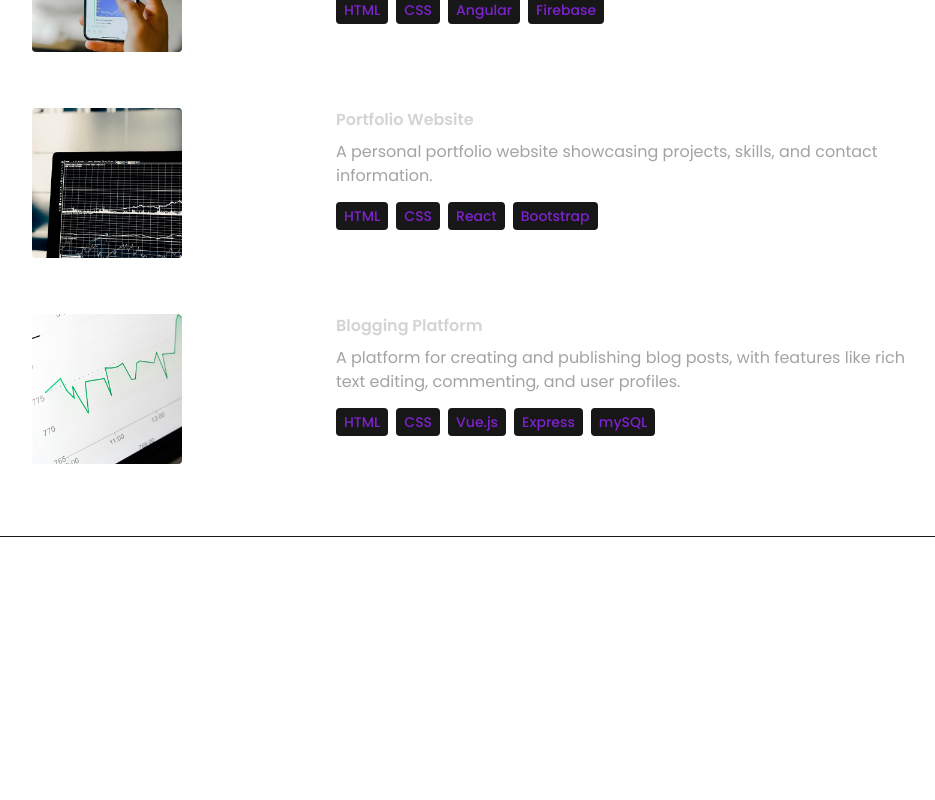
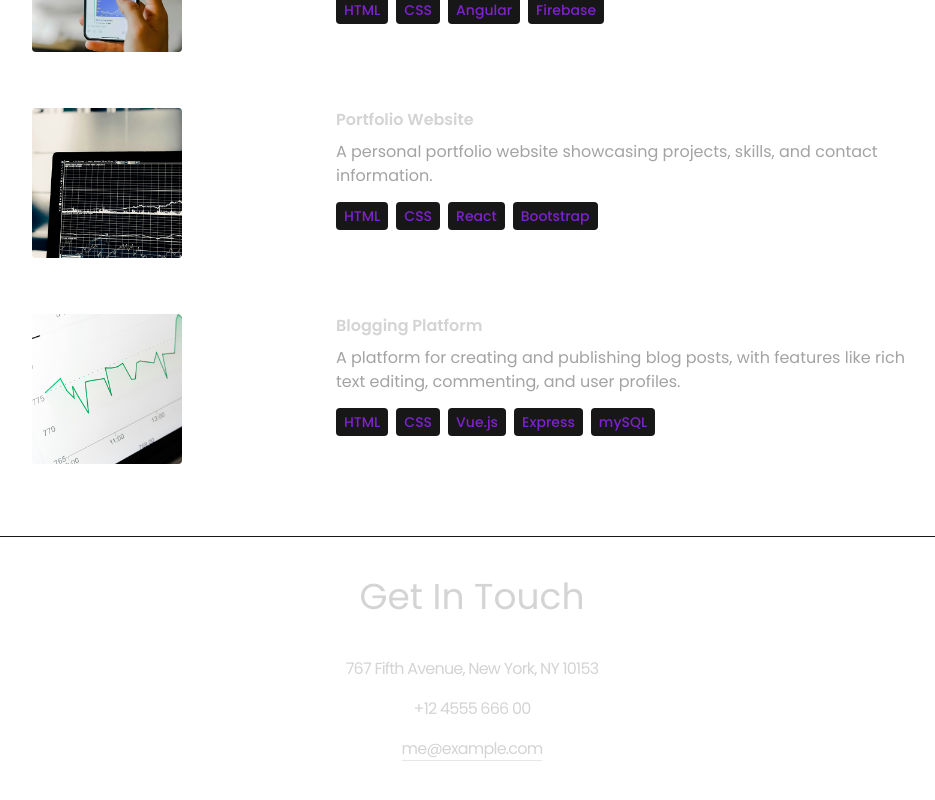
Before and after one commit to Pratik1031/Portfolio, a React (Vite) app in the folder client/: page / in a window 1280 px wide. Shown: the part 3512-4312 px from the top of the page, without its empty margins (168-1103 px from the left). Before the commit the page ends 4049 px from the top, so only its background shows below. Built offline with nearby package versions, Linux system fonts and the light colour scheme.

Commit message:
Added Contact Section

```diff
--- a/client/src/App.jsx
+++ b/client/src/App.jsx
@@ -4,6 +4,7 @@
 import Navbar from "./components/Navbar";
 import Projects from "./components/Projects";
 import Technologies from "./components/Technologies";
+import Contact from "./components/Contact";
 
 const App = () => {
   return (
@@ -18,6 +19,7 @@
         <Technologies />
         <Experience />
         <Projects />
+        <Contact />
       </div>
     </div>
   );
--- /dev/null
+++ b/client/src/components/Contact.jsx
@@ -0,0 +1,18 @@
+import { CONTACT } from "../constants";
+
+const Contact = () => {
+  return (
+    <div className="border-b border-neutral-900 pb-20">
+      <h1 className="my-10 text-center text-4xl">Get In Touch</h1>
+      <div className="text-center tracking-tighter">
+        <p className="my-4">{CONTACT.address}</p>
+        <p className="my-4">{CONTACT.phoneNo}</p>
+        <a href={`mailto:${CONTACT.email}`} className="border-b">
+          {CONTACT.email}
+        </a>
+      </div>
+    </div>
+  );
+};
+
+export default Contact;
```
